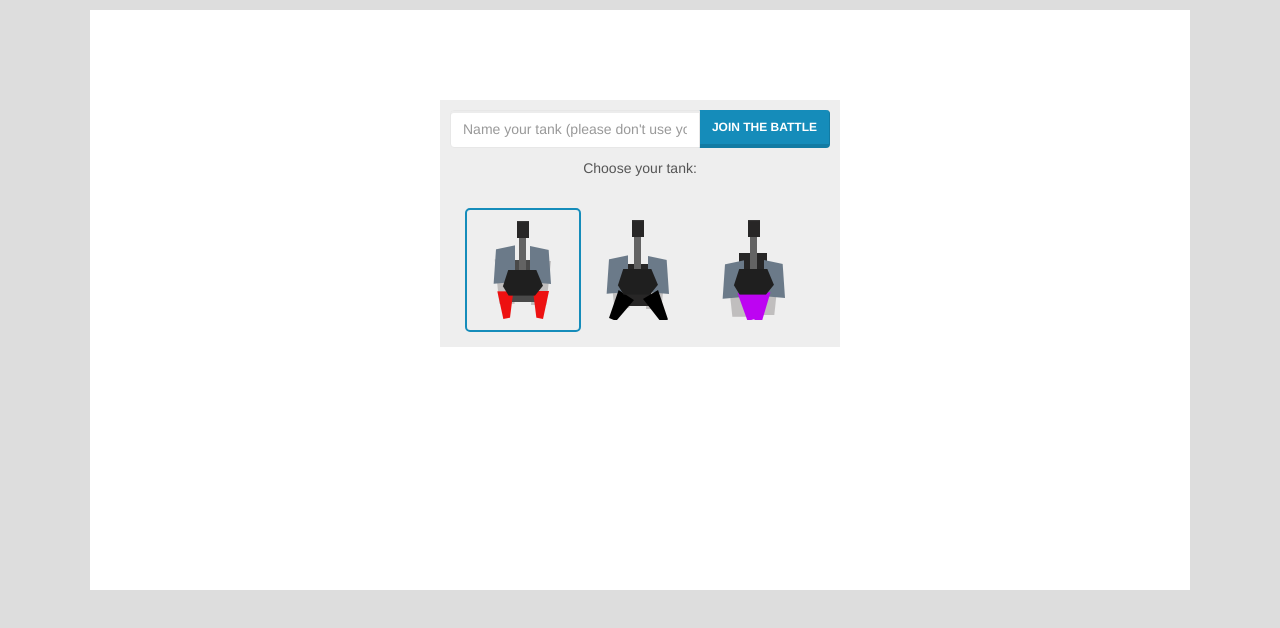
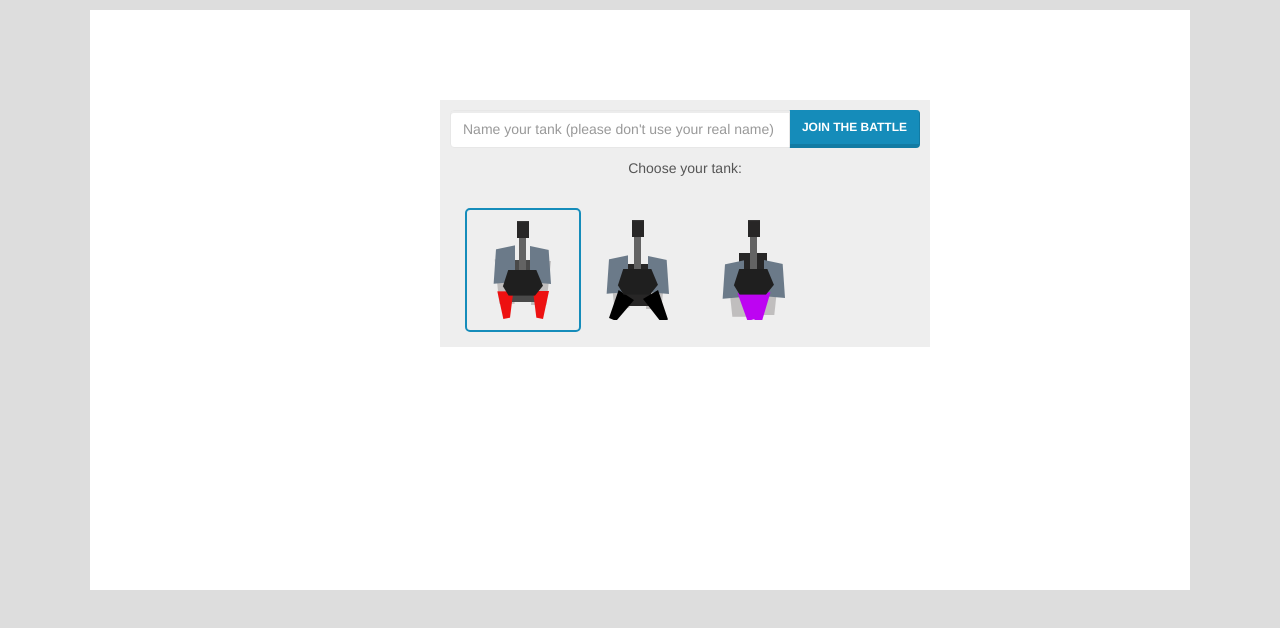
Before and after one commit to ExploreSmartKnowledge/tank, a website: page tanks-master/tanks-master/www/index.html in a window 1280 px wide. Drawn offline with Linux system fonts and the light colour scheme; no server answers.

Commit message:
Update tanks.css

```diff
--- a/tanks-master/tanks-master/www/css/tanks.css
+++ b/tanks-master/tanks-master/www/css/tanks.css
@@ -9,7 +9,7 @@ body{
 	top: 100px;
 	left: 50%;
 	margin-left: -200px;
-	width: 400px;
+	width: 490px;
 	background-color: #eee;
 	z-index: 2;
 	padding: 10px;
```
